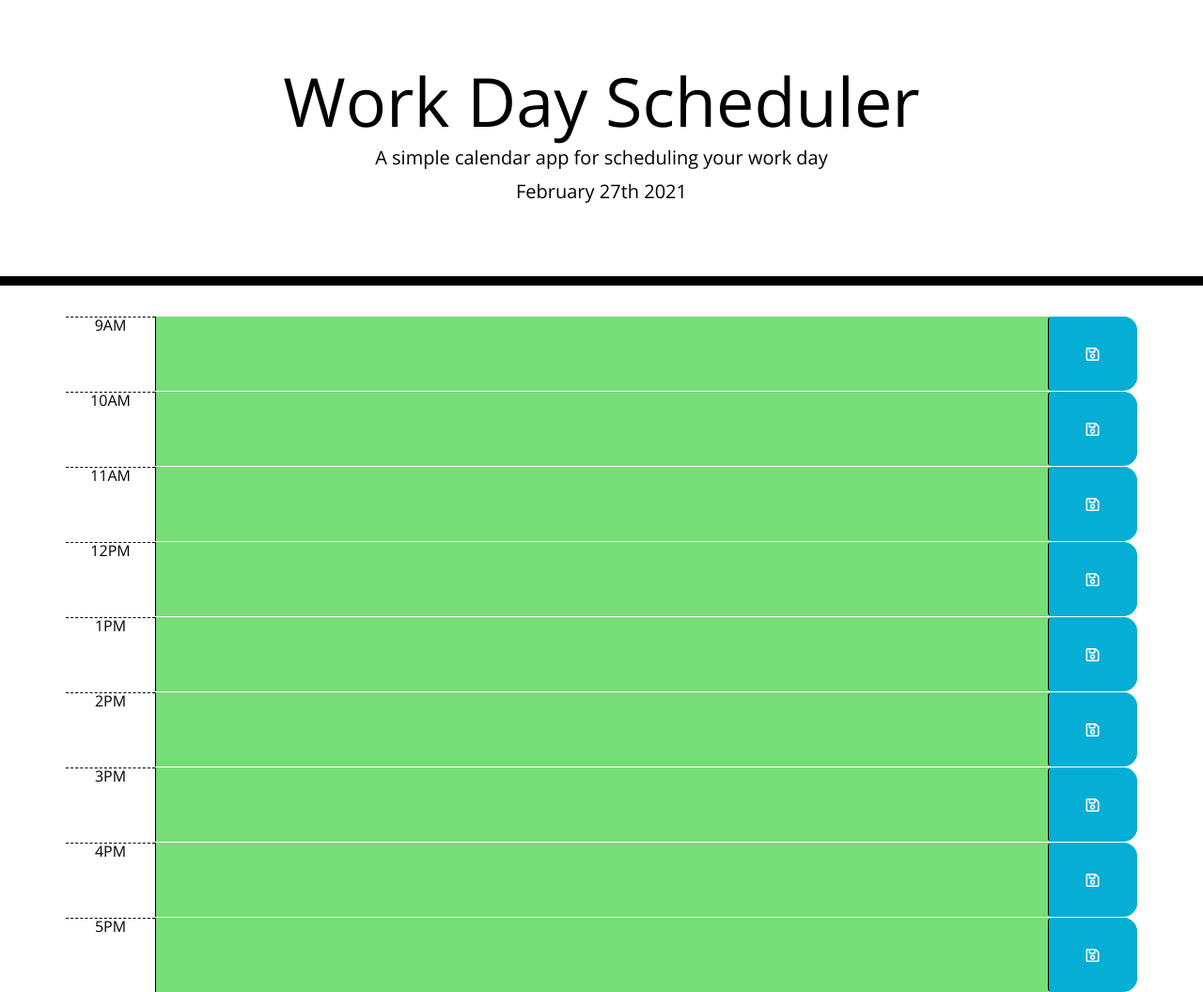
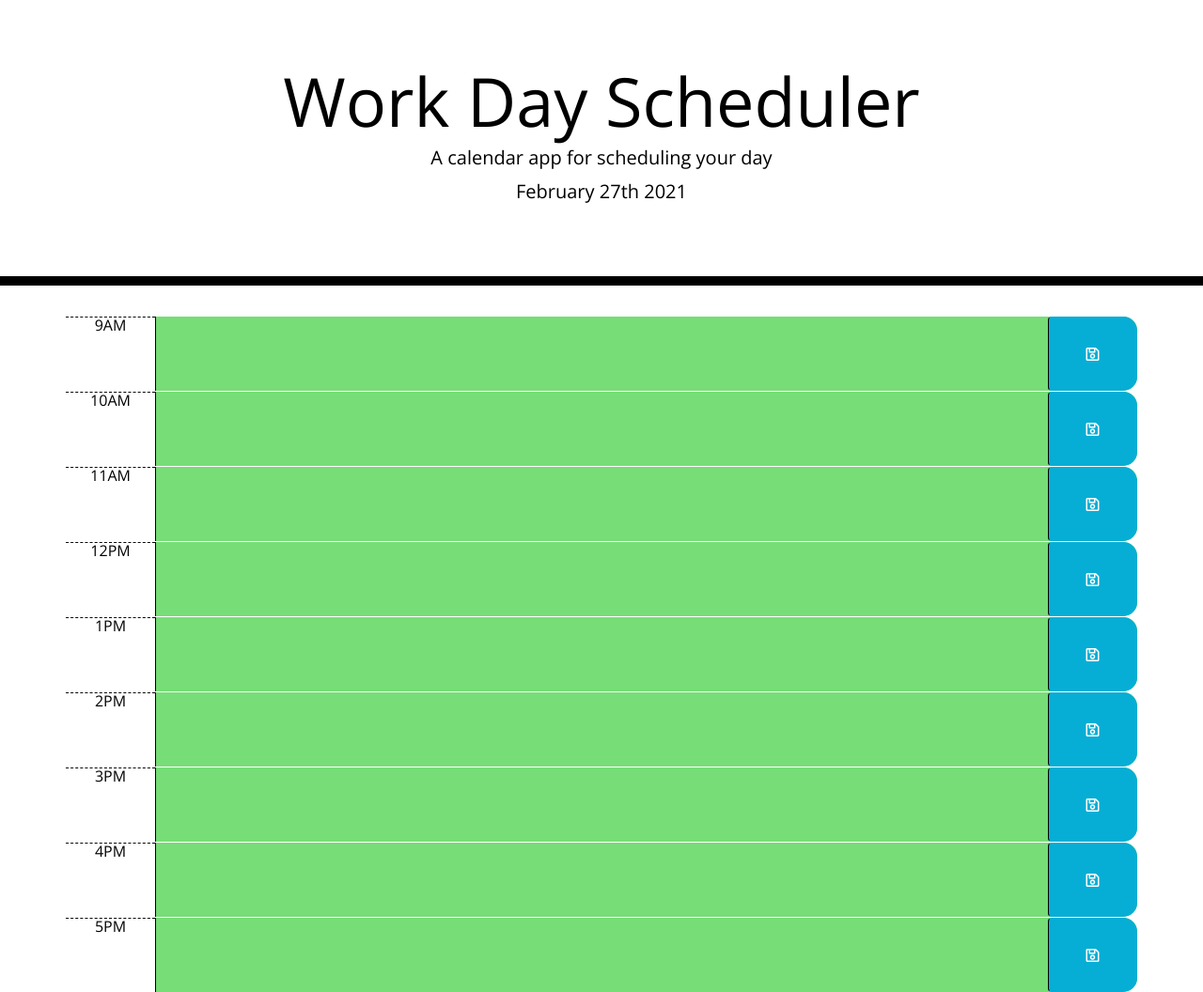
Before and after one commit to CHANCEEWELL/day-planner-RE-SUBMIT, a plain HTML site: page index.html in a window 1280 px wide. Shown: the whole page at 94% size. Drawn offline with nearby package versions, Linux system fonts and the light colour scheme.

Commit message:
updated index file

```diff
--- a/index.html
+++ b/index.html
@@ -19,13 +19,13 @@
       rel="stylesheet"
     />
     <link rel="stylesheet" href="style.css" />
-    <title>Work Day Scheduler</title>
+    <title>Work Day Planner</title>
   </head>
 
   <body>
     <header class="jumbotron">
       <h1 class="display-3">Work Day Scheduler</h1>
-      <p class="lead">A simple calendar app for scheduling your work day</p>
+      <p class="lead">A calendar app for scheduling your day</p>
       <p id="currentDay" class="lead"></p>
     </header>
     <div class="container">
```
